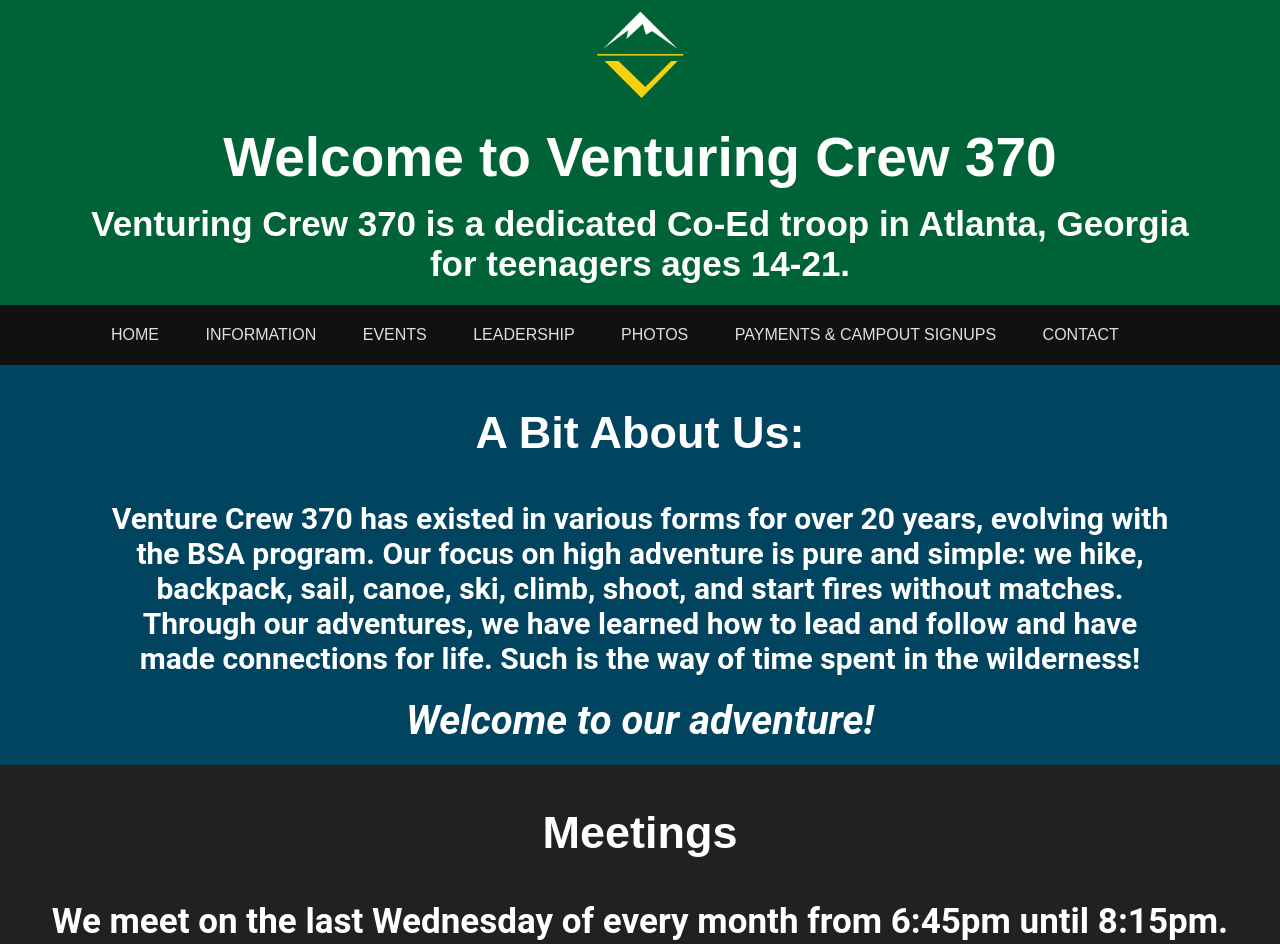
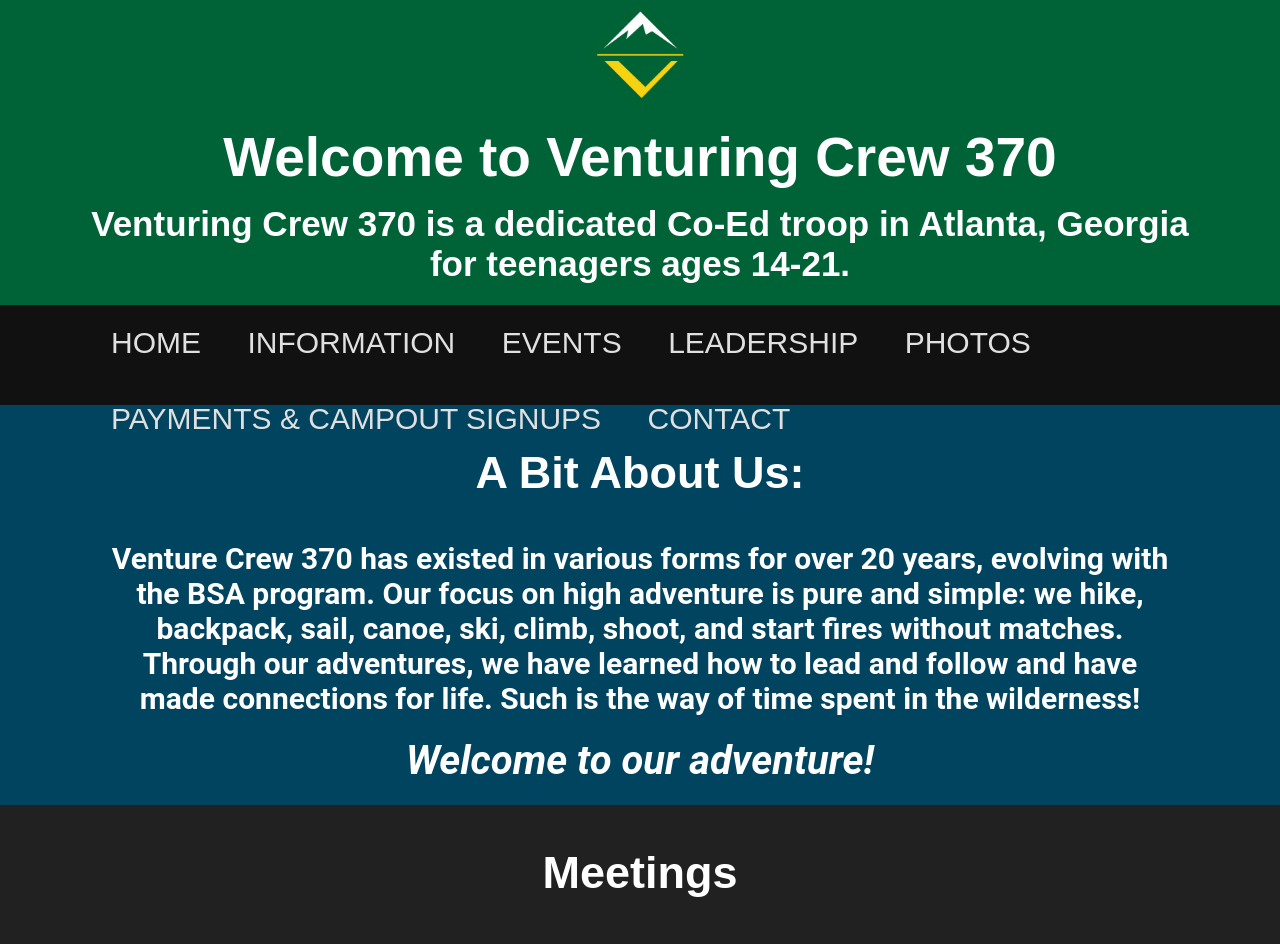
Before and after one commit to crew-370/Crew370, a Jekyll site: the page built from index.html, in a window 1280 px wide. Shown: the top 944 px of the page. Built offline with Jekyll 4.4.1, drawn with Linux system fonts in a browser that asks for light colours.

Commit message:
enlarged nav bar text

```diff
--- a/styles/topnav.css
+++ b/styles/topnav.css
@@ -6,14 +6,14 @@
 }
 
 .topnav {
-  height: 60px;
+  height: 100px;
   background-color: var(--topnav-background);
   font-family: "IBM Plex Sans", Sans-Serif;
 }
 
 .topnav a {
     color: var(--topnav-color);
-    font-size: 16px;
+    font-size: 30px;
     text-decoration: none;
     padding: 21px 21px;
     display: inline-block;
```
